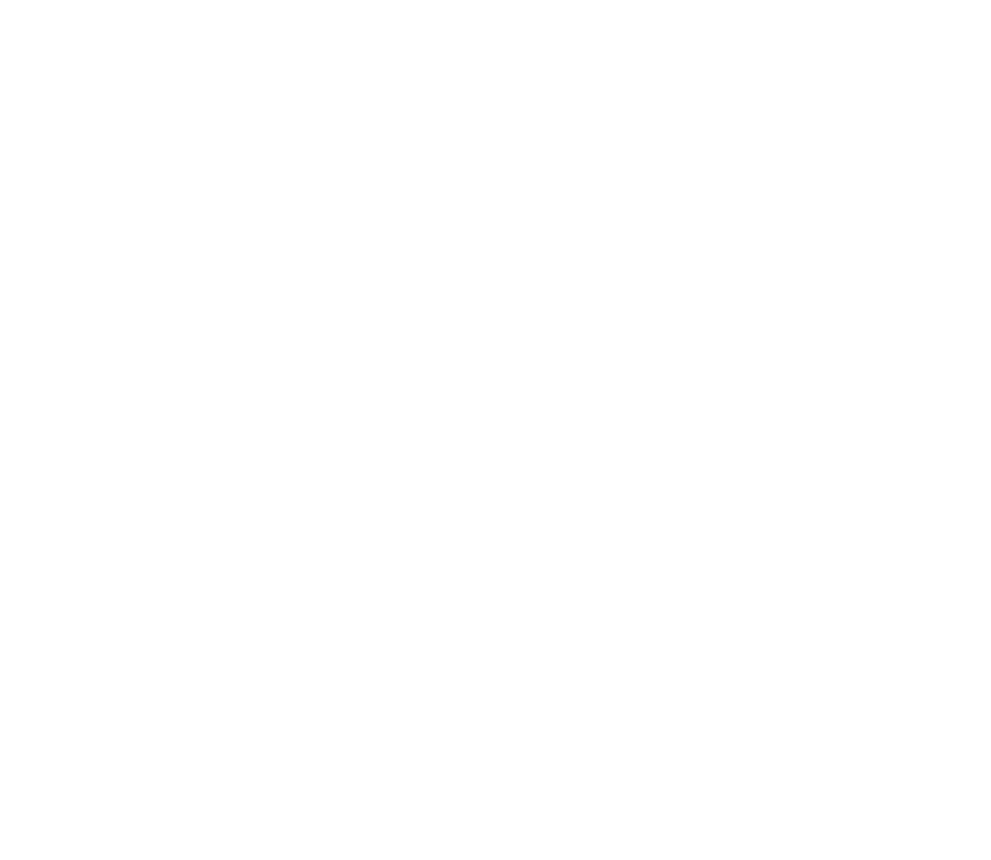
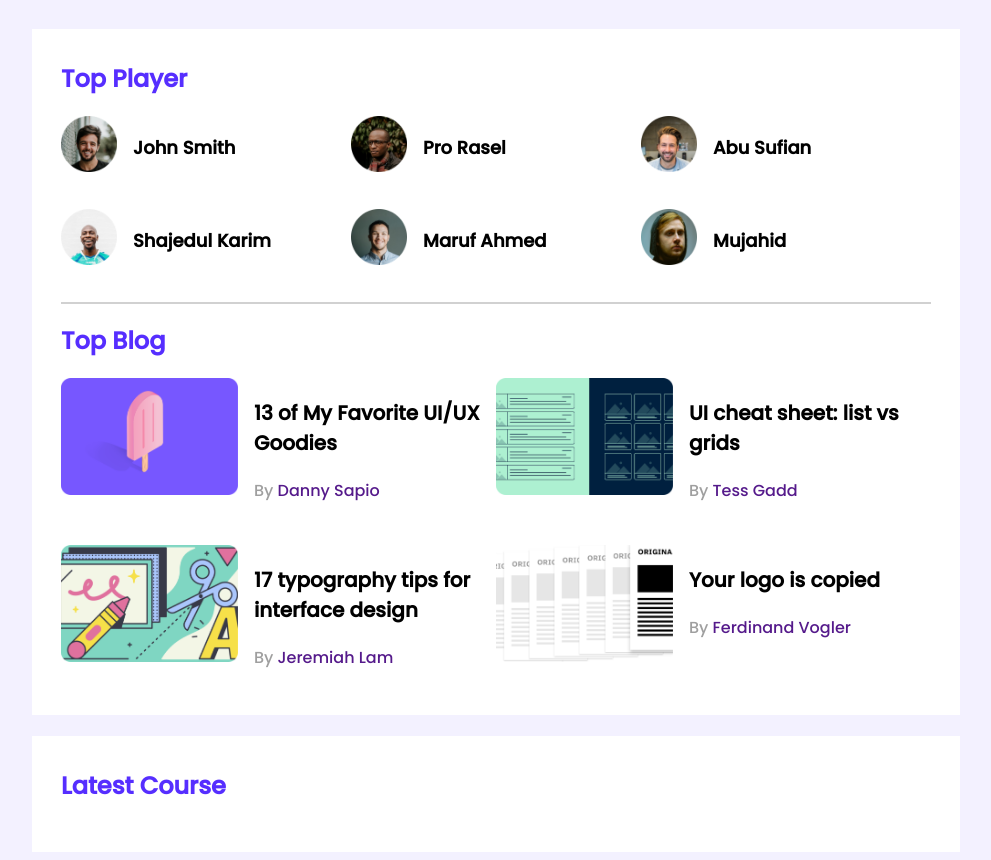
Before and after one commit to MeheD1i/leader-board-css3, a plain HTML site: page index.html in a window 1280 px wide. Shown: the whole page, without its empty margins (144-1135 px from the left). Before the commit the page ends 800 px from the top, so only its background shows below. Drawn offline with Linux system fonts and the light colour scheme.

Commit message:
added blog and player section

```diff
--- a/index.html
+++ b/index.html
@@ -1,5 +1,6 @@
 <!DOCTYPE html>
 <html lang="en">
+
 <head>
     <meta charset="UTF-8">
     <meta http-equiv="X-UA-Compatible" content="IE=edge">
@@ -8,7 +9,105 @@
     <!-- stylesheet -->
     <link rel="stylesheet" href="styles/style.css">
 </head>
+
 <body>
+    <!-- header start -->
 
+    <head>
+
+    </head>
+    <!-- header end -->
+
+    <main>
+        <!-- top players and top blogs start  -->
+        <section class="container">
+            <div class="top-players">
+                <h2 class="title">Top Player</h2>
+                <div class="players">
+                    <div class="player">
+                        <img src="images/players/player-1.png" alt="">
+                        <h3 class="player-name">John Smith</h3>
+                        </img>
+                    </div>
+                    <div class="player">
+                        <img src="images/players/player-2.png" alt="">
+                        <h3 class="player-name">Pro Rasel</h3>
+                        </img>
+                    </div>
+                    <div class="player">
+                        <img src="images/players/player-3.png" alt="">
+                        <h3 class="player-name">Abu Sufian</h3>
+                        </img>
+                    </div>
+                    <div class="player">
+                        <img src="images/players/player-4.png" alt="">
+                        <h3 class="player-name">Shajedul Karim</h3>
+                        </img>
+                    </div>
+                    <div class="player">
+                        <img src="images/players/player-5.png" alt="">
+                        <h3 class="player-name">Maruf Ahmed</h3>
+                        </img>
+                    </div>
+                    <div class="player">
+                        <img src="images/players/player-6.png" alt="">
+                        <h3 class="player-name">Mujahid</h3>
+                        </img>
+                    </div>
+                </div>
+            </div>
+            <hr>
+            <div class="top-blogs">
+                <h2 class="title">Top Blog</h2>
+                <div class="blogs">
+                    <article class="blog">
+                        <div class="thumbnail">
+                            <img src="images/blogs/blog-1.png" alt="">
+                        </div>
+                        <div class="blog-info">
+                            <h3 class="blog-title">13 of My Favorite
+                                UI/UX Goodies</h3>
+                            <p class="blog-author">By <a href="">Danny Sapio</a></p>
+                        </div>
+                    </article>
+                    <article class="blog">
+                        <div class="thumbnail">
+                            <img src="images/blogs/blog-2.png" alt="">
+                        </div>
+                        <div class="blog-info">
+                            <h3 class="blog-title">UI cheat sheet:
+                                list vs grids</h3>
+                            <p class="blog-author">By <a href="">Tess Gadd</a></p>
+                        </div>
+                    </article>
+                    <article class="blog">
+                        <div class="thumbnail">
+                            <img src="images/blogs/blog-3.png" alt="">
+                        </div>
+                        <div class="blog-info">
+                            <h3 class="blog-title">17 typography tips
+                                for interface design</h3>
+                            <p class="blog-author">By <a href="">Jeremiah Lam</a></p>
+                        </div>
+                    </article>
+                    <article class="blog">
+                        <div class="thumbnail">
+                            <img src="images/blogs/blog-4.png" alt="">
+                        </div>
+                        <div class="blog-info">
+                            <h3 class="blog-title">Your logo is
+                                copied</h3>
+                            <p class="blog-author">By <a href="">Ferdinand Vogler</a></p>
+                        </div>
+                    </article>
+                </div>
+            </div>
+        </section>
+        <!-- latest course section start -->
+        <section class="container">
+            <h2 class="title">Latest Course</h2>
+        </section>
+    </main>
 </body>
+
 </html>
--- a/styles/style.css
+++ b/styles/style.css
@@ -0,0 +1,97 @@
+/* poppins font */
+@import url('https://fonts.googleapis.com/css2?family=Poppins:wght@500&family=Work+Sans&display=swap');
+
+/* common styles */
+body {
+    font-family: 'Poppins', sans-serif;
+    background-color: #F3F1FF;
+    ;
+}
+
+main {
+    display: flex;
+    flex-direction: column;
+    align-items: center;
+}
+
+hr {
+    border: 1px solid #D1D1D1;
+    margin-bottom: 19px;
+}
+
+/* players styles */
+.container {
+    background-color: white;
+    width: 870px;
+    padding: 29px;
+    margin-top: 21px;
+}
+
+.top-players {
+    margin-bottom: 30px;
+}
+
+.title {
+    color: #562EFF;
+    margin-top: 3px;
+}
+
+.players {
+    display: grid;
+    grid-template-columns: repeat(3, 1fr);
+    grid-row-gap: 30px;
+
+}
+
+.player {
+    display: flex;
+}
+
+.player-name {
+    margin-left: 16px;
+    font-size: 18px;
+}
+
+.player img {
+    width: 56px;
+    height: 56px;
+    align-items: center;
+}
+
+/* ----------------
+blog styles
+------------ */
+.top-blogs{
+
+}
+.blogs{
+    display: grid;
+    grid-template-columns: repeat(2,1fr);
+    grid-row-gap: 26px;
+}
+.blog {
+    display: flex;
+}
+
+.blog .thumbnail img {
+    width: 177px;
+    height: 117px;
+}
+
+.blog-info{
+    margin-left: 16px;
+}
+
+.blog-title{
+    font-size: 20px;
+    color: #000000;
+}
+
+.blog-author{
+    color: #9F9F9F;
+    font-size: 16px;
+}
+
+.blog-author a{
+    text-decoration: none;
+}
```
